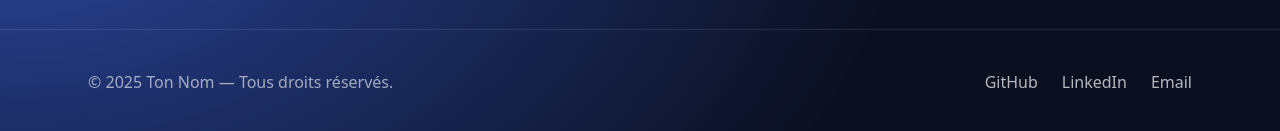
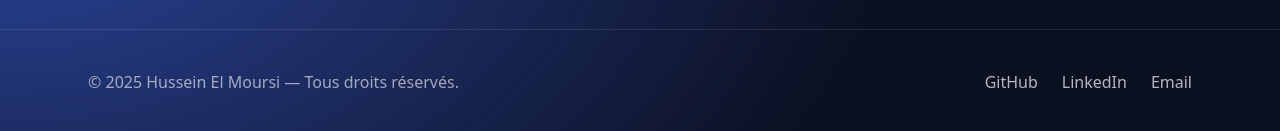
Before and after one commit to Hoosss9z/Portfolio, a Next.js app: page / in a window 1280 px wide. Shown: the part 4119-4250 px from the top of the page. Built offline with nearby package versions, Linux system fonts and the light colour scheme.

Commit message:
Update Footer.tsx

```diff
--- a/src/components/Footer.tsx
+++ b/src/components/Footer.tsx
@@ -5,7 +5,7 @@ export default function Footer() {
   return (
     <footer className="border-t border-white/10 mt-20">
       <div className="container py-10 flex flex-col md:flex-row items-center justify-between gap-4">
-        <p className="text-white/60">© {new Date().getFullYear()} Ton Nom — Tous droits réservés.</p>
+        <p className="text-white/60">© {new Date().getFullYear()} Hussein El Moursi — Tous droits réservés.</p>
         <div className="flex gap-6 text-white/70">
           <Link href="https://github.com/tonpseudo" target="_blank">GitHub</Link>
           <Link href="https://www.linkedin.com/in/hussein-el-moursi-546728206/" target="_blank">LinkedIn</Link>
```
